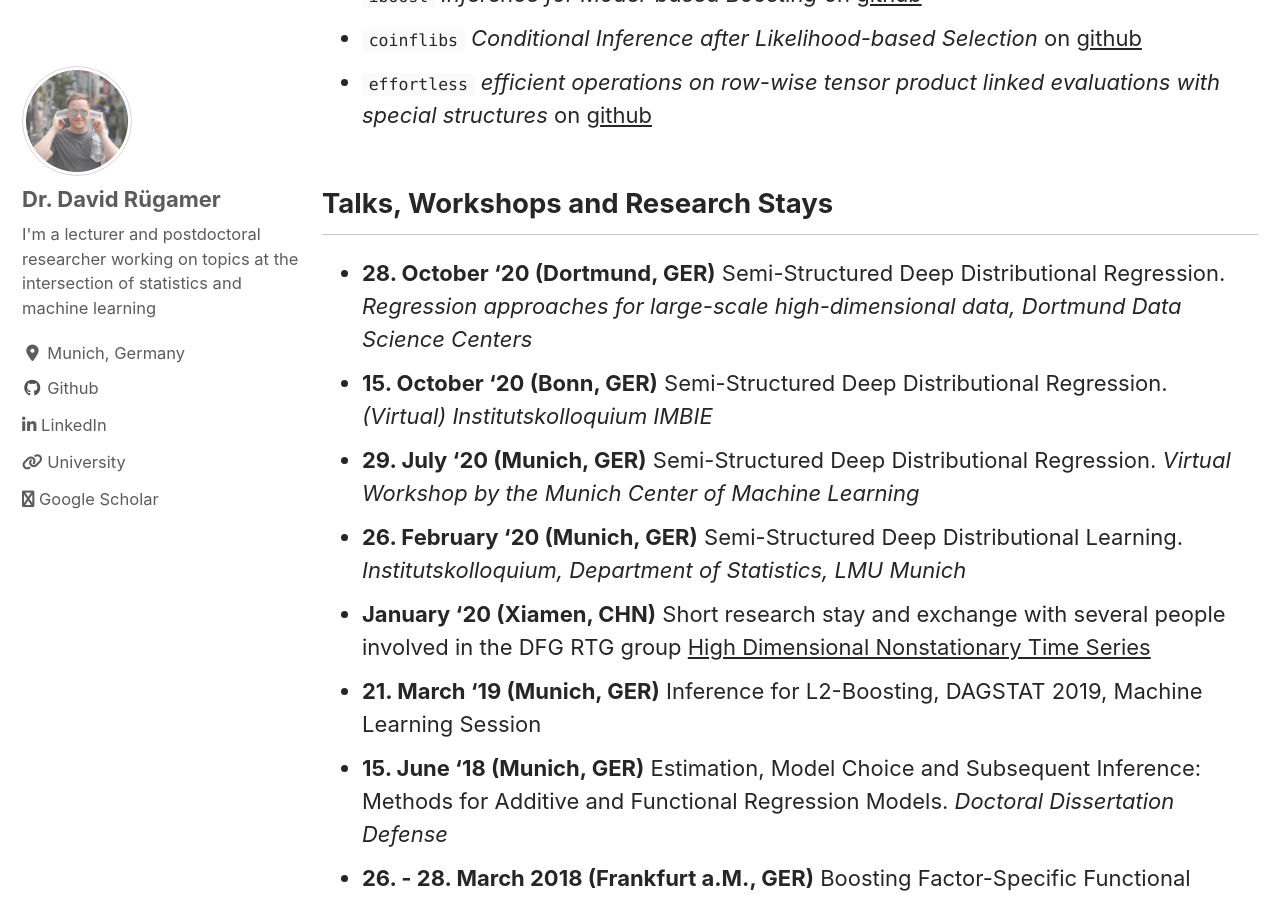
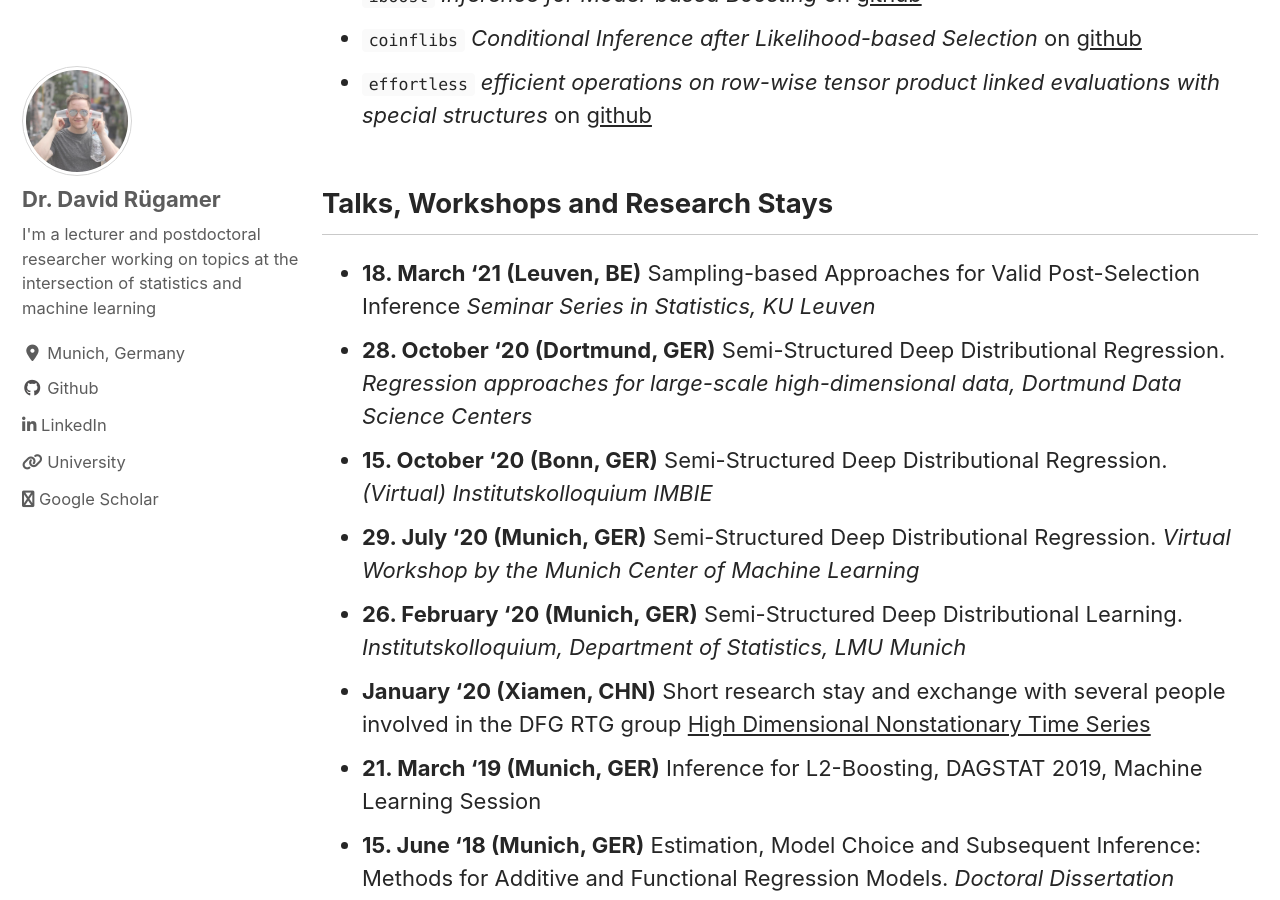
Before and after one commit to davidruegamer/davidruegamer.github.io, a Jekyll site: the page built from _pages/publications.md, in a window 1280 px wide and 900 px high, scrolled down 2712 px. Built offline with Jekyll 4.4.1, drawn with Linux system fonts in a browser that asks for light colours; cached includes are drawn as plain includes; nearby versions of some CDN libraries; comment, search, counter and statistics services are not loaded; a style sheet for code colours, icons or effects is not loaded.

Commit message:
add talk leuven

```diff
--- a/_pages/publications.md
+++ b/_pages/publications.md
@@ -56,6 +56,7 @@ Software (R-packages)
 Talks, Workshops and Research Stays
 ---------------
 
++ __18. March '21 (Leuven, BE)__ Sampling-based Approaches for Valid Post-Selection Inference *Seminar Series in Statistics, KU Leuven*
 + __28. October '20 (Dortmund, GER)__ Semi-Structured Deep Distributional Regression. *Regression approaches for large-scale high-dimensional data, Dortmund Data Science Centers*
 + __15. October '20 (Bonn, GER)__ Semi-Structured Deep Distributional Regression. *(Virtual) Institutskolloquium IMBIE*
 + __29. July '20 (Munich, GER)__ Semi-Structured Deep Distributional Regression. *Virtual Workshop by the Munich Center of Machine Learning*
```
